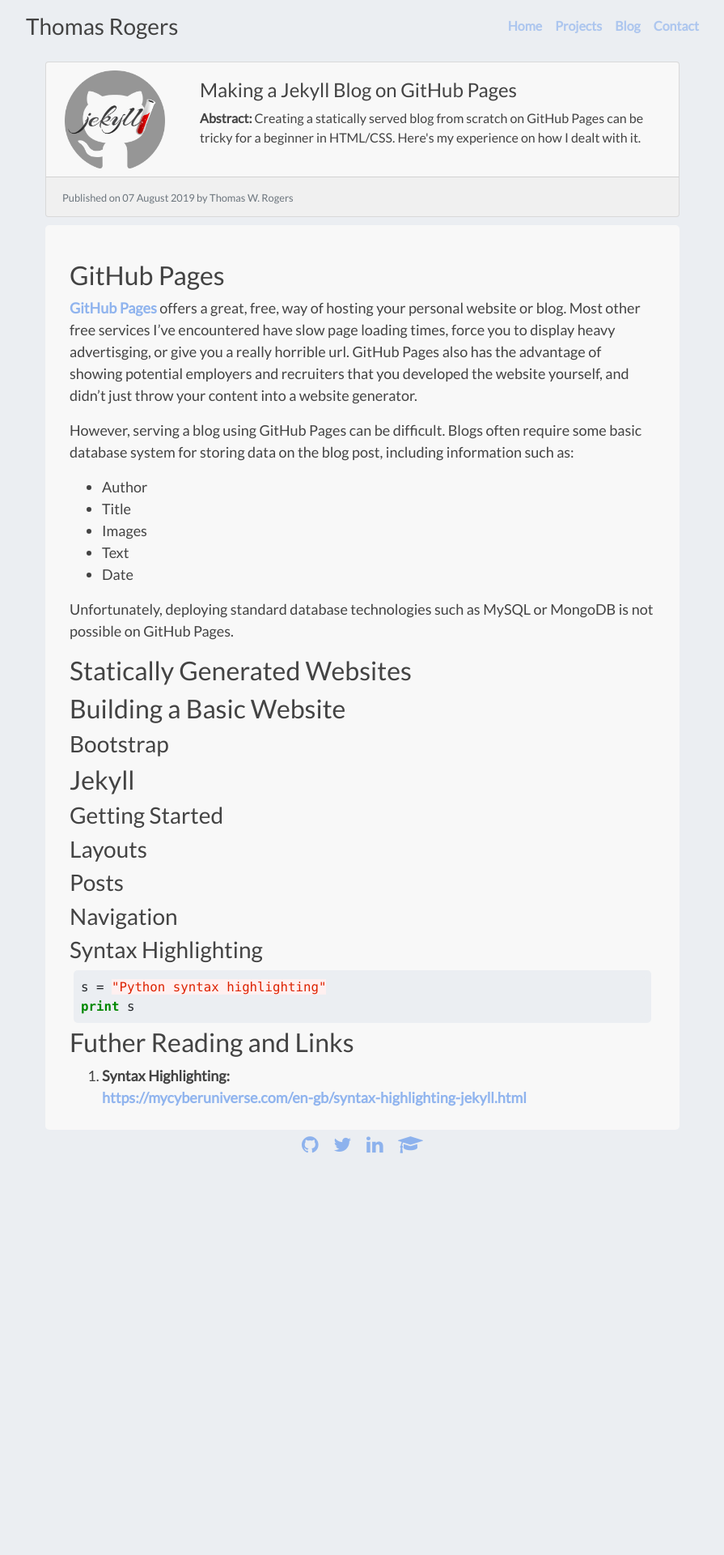
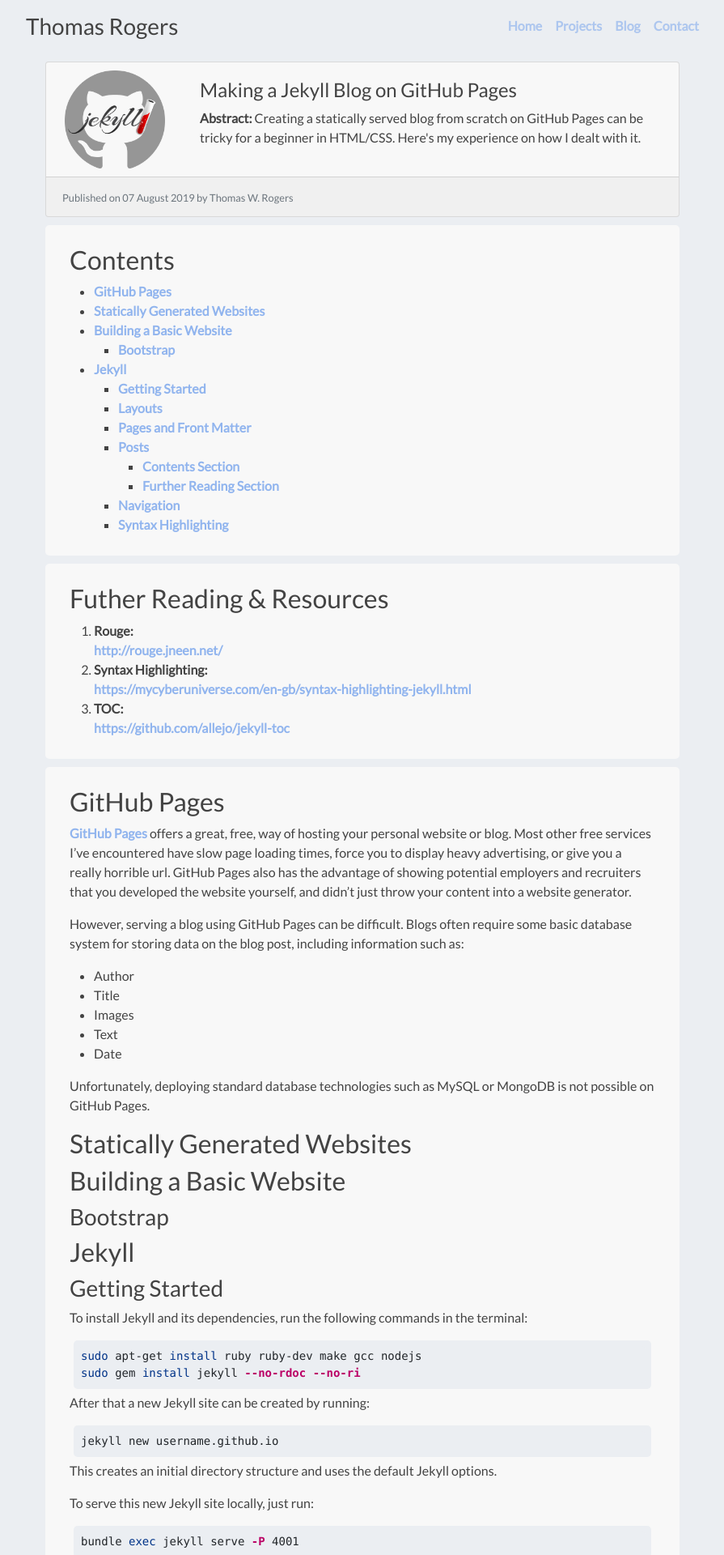
Before and after one commit to TWRogers/twrogers.github.io, a Jekyll site: the page built from _posts/2019-08-07-making-a-jekyll-blog-on-github-pages.md, in a window 1280 px wide. Shown: the top 1920 px of the page at 81% size, without its empty margins (192-1087 px from the left). Built offline with Jekyll 4.4.1, drawn with Linux system fonts in a browser that asks for light colours; before the commit the page ends 1447 px from its top, so only the background shows below that; some of the changed text lies outside the part shown.

Commit message:
table of contents

`````diff
--- /dev/null
+++ b/_includes/toc.html
@@ -0,0 +1,96 @@
+{% capture tocWorkspace %}
+    {% comment %}
+        Version 1.0.8
+          https://github.com/allejo/jekyll-toc
+
+        "...like all things liquid - where there's a will, and ~36 hours to spare, there's usually a/some way" ~jaybe
+
+        Usage:
+            {% include toc.html html=content sanitize=true class="inline_toc" id="my_toc" h_min=2 h_max=3 %}
+
+        Parameters:
+            * html         (string) - the HTML of compiled markdown generated by kramdown in Jekyll
+
+        Optional Parameters:
+            * sanitize     (bool)   : false  - when set to true, the headers will be stripped of any HTML in the TOC
+            * class        (string) :   ''   - a CSS class assigned to the TOC
+            * id           (string) :   ''   - an ID to assigned to the TOC
+            * h_min        (int)    :   1    - the minimum TOC header level to use; any header lower than this value will be ignored
+            * h_max        (int)    :   6    - the maximum TOC header level to use; any header greater than this value will be ignored
+            * ordered      (bool)   : false  - when set to true, an ordered list will be outputted instead of an unordered list
+            * item_class   (string) :   ''   - add custom class(es) for each list item; has support for '%level%' placeholder, which is the current heading level
+            * baseurl      (string) :   ''   - add a base url to the TOC links for when your TOC is on another page than the actual content
+            * anchor_class (string) :   ''   - add custom class(es) for each anchor element
+
+        Output:
+            An ordered or unordered list representing the table of contents of a markdown block. This snippet will only
+            generate the table of contents and will NOT output the markdown given to it
+    {% endcomment %}
+
+    {% capture my_toc %}{% endcapture %}
+    {% assign orderedList = include.ordered | default: false %}
+    {% assign minHeader = include.h_min | default: 1 %}
+    {% assign maxHeader = include.h_max | default: 6 %}
+    {% assign nodes = include.html | split: '<h' %}
+    {% assign firstHeader = true %}
+
+    {% capture listModifier %}{% if orderedList %}1.{% else %}-{% endif %}{% endcapture %}
+
+    {% for node in nodes %}
+        {% if node == "" %}
+            {% continue %}
+        {% endif %}
+
+        {% assign headerLevel = node | replace: '"', '' | slice: 0, 1 | times: 1 %}
+
+        {% if headerLevel < minHeader or headerLevel > maxHeader %}
+            {% continue %}
+        {% endif %}
+
+        {% if firstHeader %}
+            {% assign firstHeader = false %}
+            {% assign minHeader = headerLevel %}
+        {% endif %}
+
+        {% assign indentAmount = headerLevel | minus: minHeader | add: 1 %}
+        {% assign _workspace = node | split: '</h' %}
+
+        {% assign _idWorkspace = _workspace[0] | split: 'id="' %}
+        {% assign _idWorkspace = _idWorkspace[1] | split: '"' %}
+        {% assign html_id = _idWorkspace[0] %}
+
+        {% assign _classWorkspace = _workspace[0] | split: 'class="' %}
+        {% assign _classWorkspace = _classWorkspace[1] | split: '"' %}
+        {% assign html_class = _classWorkspace[0] %}
+
+        {% if html_class contains "no_toc" %}
+            {% continue %}
+        {% endif %}
+
+        {% capture _hAttrToStrip %}{{ _workspace[0] | split: '>' | first }}>{% endcapture %}
+        {% assign header = _workspace[0] | replace: _hAttrToStrip, '' %}
+
+        {% assign space = '' %}
+        {% for i in (1..indentAmount) %}
+            {% assign space = space | prepend: '    ' %}
+        {% endfor %}
+
+        {% unless include.item_class == blank %}
+            {% capture listItemClass %}{:.{{ include.item_class | replace: '%level%', headerLevel }}}{% endcapture %}
+        {% endunless %}
+
+        {% capture heading_body %}{% if include.sanitize %}{{ header | strip_html }}{% else %}{{ header }}{% endif %}{% endcapture %}
+        {% capture my_toc %}{{ my_toc }}
+{{ space }}{{ listModifier }} {{ listItemClass }} [{{ heading_body | replace: "|", "\|" }}]({% if include.baseurl %}{{ include.baseurl }}{% endif %}#{{ html_id }}){% if include.anchor_class %}{:.{{ include.anchor_class }}}{% endif %}{% endcapture %}
+    {% endfor %}
+
+    {% if include.class %}
+        {% capture my_toc %}{:.{{ include.class }}}
+{{ my_toc | lstrip }}{% endcapture %}
+    {% endif %}
+
+    {% if include.id %}
+        {% capture my_toc %}{: #{{ include.id }}}
+{{ my_toc | lstrip }}{% endcapture %}
+    {% endif %}
+{% endcapture %}{% assign tocWorkspace = '' %}{{ my_toc | markdownify | strip }}
--- a/_layouts/post.html
+++ b/_layouts/post.html
@@ -17,13 +17,22 @@
     </div>
 </div>
 <div class="page">
-<div style="text-align: left; font-size: large">
-{{ content }}
-<h2>Futher Reading and Links</h2>
+<br>
+<h2>Contents</h2>
+{% include toc.html html=content %}
+</div>
+
+<div class="page">
+<br>
+<h2>Futher Reading & Resources</h2>
 <ol>
 {% for reading in page.further_reading %}
 <li><b>{{ reading[0] }}: </b><br><a href="{{ reading[1] }}">{{ reading[1] }}</a></li>
 {% endfor %}
 </ol>
 </div>
+
+<div class="page">
+<br>
+{{ content }}
 </div>
--- a/_posts/2019-08-07-making-a-jekyll-blog-on-github-pages.md
+++ b/_posts/2019-08-07-making-a-jekyll-blog-on-github-pages.md
@@ -3,15 +3,14 @@
 title:  "Making a Jekyll Blog on GitHub Pages"
 abstract: "Creating a statically served blog from scratch on GitHub Pages can be tricky for a beginner in HTML/CSS. Here's my experience on how I dealt with it."
 date:   2019-08-07
-categories: frontend
+categories: [HTML, Jekyll, Frontend]
 author: Thomas W. Rogers
 lead_image: github_jekyll.png
-further_reading: [["Syntax Highlighting", "https://mycyberuniverse.com/en-gb/syntax-highlighting-jekyll.html"]]
+further_reading: [["Rouge", "http://rouge.jneen.net/"], ["Syntax Highlighting", "https://mycyberuniverse.com/en-gb/syntax-highlighting-jekyll.html"], ["TOC", "https://github.com/allejo/jekyll-toc"]]
 ---
-<br>
 ## GitHub Pages
 [GitHub Pages](https://pages.github.com/) offers a great, free, way of hosting your personal website or blog. Most other free services I've encountered have slow page loading times,
-force you to display heavy advertisging, or give you a really horrible url. GitHub Pages also has the advantage of showing potential employers and recruiters
+force you to display heavy advertising, or give you a really horrible url. GitHub Pages also has the advantage of showing potential employers and recruiters
 that you developed the website yourself, and didn't just throw your content into a website generator.
 
 However, serving a blog using GitHub Pages can be difficult. Blogs often require some basic database system for storing data on the blog post, including information such as:
@@ -32,11 +31,88 @@
 
 ## Jekyll
 ### Getting Started
+To install Jekyll and its dependencies, run the following commands in the terminal:
+```bash
+sudo apt-get install ruby ruby-dev make gcc nodejs
+sudo gem install jekyll --no-rdoc --no-ri
+```
+
+After that a new Jekyll site can be created by running:
+```
+jekyll new username.github.io
+```
+This creates an initial directory structure and uses the default Jekyll options.
+
+To serve this new Jekyll site locally, just run:
+
+```bash
+bundle exec jekyll serve -P 4001
+```
+I specify the port `4001`, because the default port `4000` is in use by something else on my machine.
+
+That's it, we now have a Jekyll site being served locally at [http://127.0.0.1:4001/](http://127.0.0.1:4001/).
+
 ### Layouts
+### Pages and Front Matter
+
+
 ### Posts
+#### Contents Section
+#### Further Reading Section
 ### Navigation
+
 ### Syntax Highlighting
+The default syntax highlighting that comes with Jekyll is pretty poor -- it only alters the font face of the code snippet, and does not highlight individual keywords or handle multiple languages.
+
+Luckily, GitHub Pages supports [Rouge](http://rouge.jneen.net/) which is a syntax highlighter built purely in Ruby and works directly with Jekyll. It is super easy to setup.
+
+Just add the following line to `_config.yml` located at the root directory of your site:
+
+```yaml
+highlighter: rouge
+```
+
+Rouge can be installed locally for development and testing using `gem`:
+
+```bash
+gem install rouge
+```
+
+Next, we need to add some CSS to spruce it up a bit. The devs at Rouge were helpful in making it compatible with the Python-based syntax highlighter [Pygments](http://pygments.org/).
+There is a [whole repo](https://github.com/richleland/pygments-css) full of styles for Pygments that we can just plug and play with Rouge, yay!
+
+I chose the [pastle](https://github.com/richleland/pygments-css/blob/master/pastie.css) style with only a little modification to make it look a bit nicer.
+
+The default them uses a horrible, white, rectangular code box with like _zero_ padding. I made this look a bit better by modifying the second line in the CSS file to this:
+
+```css
+.highlight  {
+    background: rgb(235, 238, 242);
+    border-radius: 5px;
+    margin: 5px;
+    padding: 2px;
+}
+```
+
+Then I just imported this in my `cover.css` file by adding the following line:
+```css
+@import url(pastle.css);
+```
+
+Note that I saved `pastle.css` in the same directory i.e. `./assets/css/pastle.css`.
+
+Now when I serve this website, I am able to write code snippets in markdown, such as
+
+````markdown
 ```python
 s = "Python syntax highlighting"
 print s
 ```
+````
+
+which is rendered, beautifully, as:
+
+```python
+s = "Python syntax highlighting"
+print s
+```
--- a/_sass/main.scss
+++ b/_sass/main.scss
@@ -10,6 +10,15 @@
   font-weight: bold;
 }
 
+ul, ol {
+  padding-left: 30px;
+  color: #434343;
+}
+
+ul li ul {
+  list-style-type: square;
+}
+
 .page {
 	background: rgb(248, 248, 248);
 	border-radius: 5px;
@@ -17,6 +26,7 @@
 	padding-right: 30px;
 	margin-top: 10px;
 	padding-bottom: 10px;
+  text-align: left;
 }
 
 /* p {
`````
